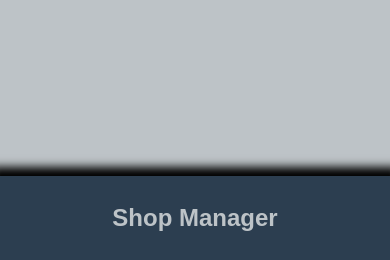
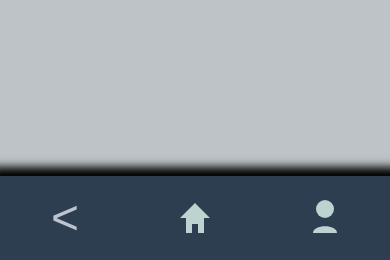
Before and after one commit to Ashkantvn/shop-manager, a Django app: page /accounts/profile/ in a window 390 px wide. Shown: the part 584-844 px from the top of the page. Run offline with Django 5.2, Linux system fonts and the light colour scheme; the visitor is signed in with stand-in values (Sample User, id 1); parts of the project's set-up code (start-up, migrations or seed data) failed here and were passed over.

Commit message:
Create global styles for nav header

```diff
--- a/core/accounts/templates/accounts/profile.html
+++ b/core/accounts/templates/accounts/profile.html
@@ -5,6 +5,29 @@
 <link rel="stylesheet" href="{% static 'css/accounts.css' %}"/>
 {% endblock link %}
 
+{% block nav %}
+    <!-- 🔙 Back Arrow Icon -->
+    <a href="#">
+        <
+    </a>
+
+    <!-- 🏠 Home Icon -->
+    <a href="#">
+        <svg viewBox="0 0 64 64">
+            <path d="M32 12 L12 32 H20 V52 H28 V40 H36 V52 H44 V32 H52 Z"/>
+        </svg>
+    </a>
+
+    <!-- 👤 Profile Icon -->
+    <a href="#">
+        <svg viewBox="0 0 64 64">
+            <circle cx="32" cy="20" r="12"/>
+            <path d="M16 52 C16 40, 48 40, 48 52 Z"/>
+        </svg>
+    </a>
+{% endblock nav %}
+
+
 {% block content %}
 <p>This is the page.</p>
 {% endblock %}
--- a/core/static/css/global.css
+++ b/core/static/css/global.css
@@ -26,6 +26,25 @@
     box-shadow: 0 0 3px 3px #2ecc71;
 }
 
+/* a styles */
+a{
+    text-decoration: none;
+    color:#BDC3CF;
+}
+
+/* nav styles */
+nav{
+    width: 100%;
+    display: flex;
+    justify-content: space-around;
+    align-items: center;
+}
+
+/* svg styles */
+svg{
+    fill: #BCD3CF;
+}
+
 /* header and footer */
 header{
     position: fixed;
@@ -51,13 +70,22 @@
 /* small screen styles */
 @media screen and (max-width: 600px){
     .layout{
-        margin-bottom:clamp(60px,10vh,110px);
+        margin-bottom:clamp(80px,15vh,110px);
     }
     header{
         bottom: 0;
         top: auto;
         height: clamp(60px, 10vh, 90px);
         width: 100%
+    }
+    svg{
+        width: 48px;
+    }
+    a{
+        width: 48px;
+        font-size: 48px;
+        display: flex;
+        justify-content: center;
     }
 }
 
@@ -77,7 +105,7 @@
 /* large screen styles */
 @media screen and (min-width: 900px){
     .layout{
-        margin-top:clamp(120px, 20vh, 200px);
+        margin-top:clamp(140px, 25vh, 200px);
     }
     header{
         top: 0;
```
